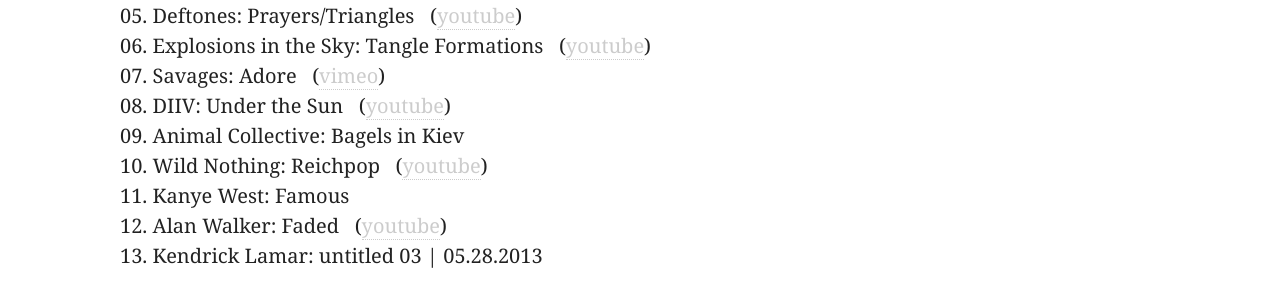
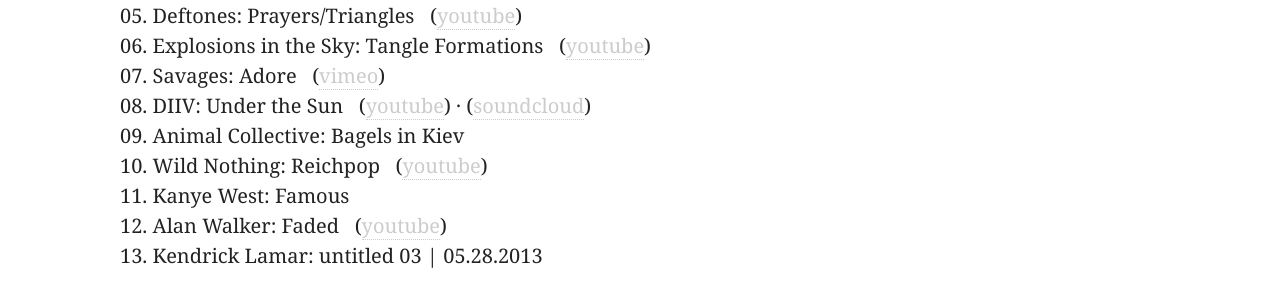
Before and after one commit to weltliteratur/blog, a Jekyll site: the page built from dh-soundtrack.md, in a window 1280 px wide. Shown: the part 749-1037 px from the top of the page. Built offline with Jekyll 4.4.1, drawn with Linux system fonts in a browser that asks for light colours; nearby versions of some CDN libraries; some web fonts are replaced.

Commit message:
Update dh-soundtrack.md

```diff
--- a/dh-soundtrack.md
+++ b/dh-soundtrack.md
@@ -18,7 +18,7 @@
   5. Deftones: Prayers/Triangles   ([youtube](https://www.youtube.com/watch?v=D5BG_B8FWhI))
   6. Explosions in the Sky: Tangle Formations   ([youtube](https://www.youtube.com/watch?v=h2PagQXYQIE))
   7. Savages: Adore   ([vimeo](https://vimeo.com/150766416))
-  8. DIIV: Under the Sun   ([youtube](https://www.youtube.com/watch?v=zKbqyuaXolg))
+  8. DIIV: Under the Sun   ([youtube](https://www.youtube.com/watch?v=zKbqyuaXolg)) · ([soundcloud](https://soundcloud.com/capturedtracks/diiv-under-the-sun-official-single))
   9. Animal Collective: Bagels in Kiev
   10. Wild Nothing: Reichpop   ([youtube](https://www.youtube.com/watch?v=2R8xrvVRztQ))
   11. Kanye West: Famous
```
